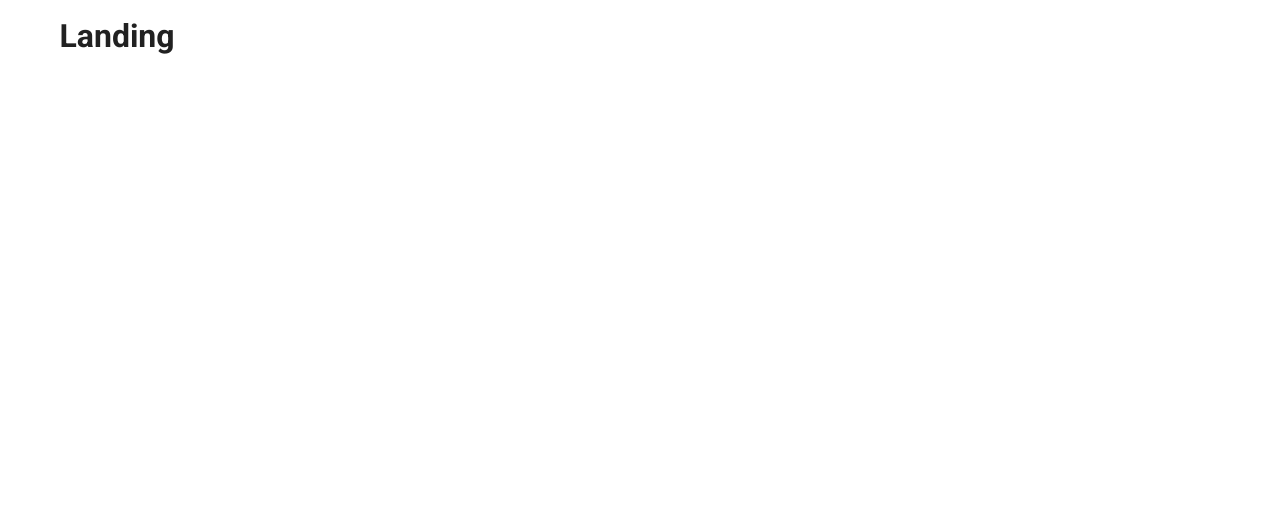
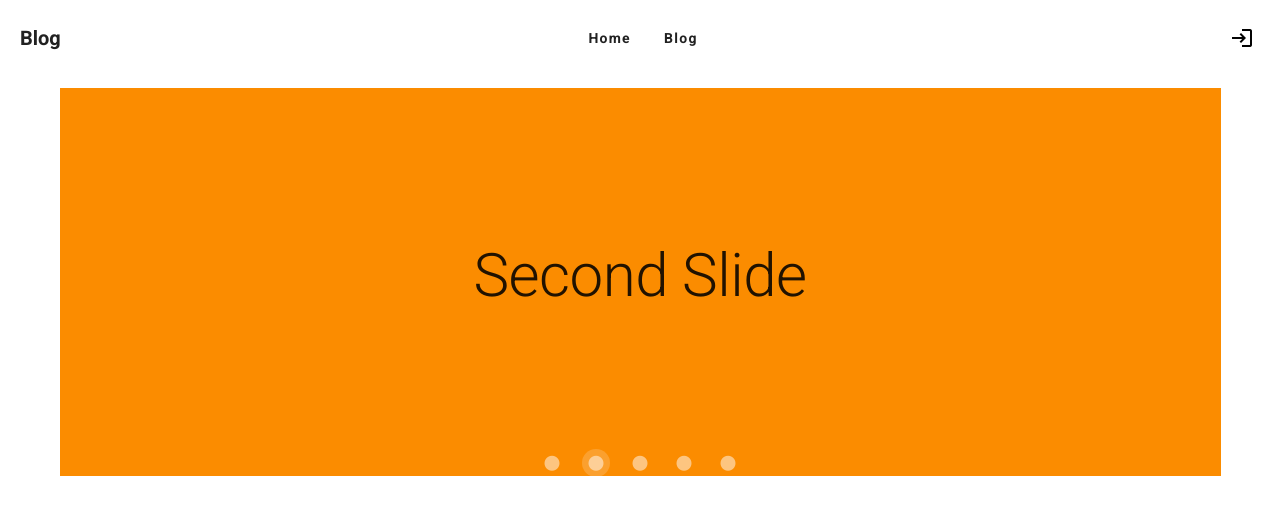
Before and after one commit to ibnushevayanto/nuxt-blog, a Nuxt app: page /Main/Landing/Landing in a window 1280 px wide. Shown: the top 514 px of the page. Built offline with nearby package versions, Linux system fonts and the light colour scheme.

Commit message:
Add Component Slider

```diff
--- a/assets/variables.scss
+++ b/assets/variables.scss
@@ -2,3 +2,6 @@
 //
 // The variables you want to modify
 // $font-size-root: 20px;
+
+$body-font-family: 'Nunito';
+@import '~vuetify/src/styles/styles.sass';
--- /dev/null
+++ b/components/Carousel/Carousel.js
@@ -0,0 +1,12 @@
+export default {
+  data: () => ({
+    colors: [
+      "indigo",
+      "warning",
+      "pink darken-2",
+      "red lighten-1",
+      "deep-purple accent-4"
+    ],
+    slides: ["First", "Second", "Third", "Fourth", "Fifth"]
+  })
+}
--- /dev/null
+++ b/components/Carousel/Carousel.vue
@@ -0,0 +1,16 @@
+<template>
+  <div>
+    <v-carousel cycle height="400" hide-delimiter-background show-arrows-on-hover>
+      <v-carousel-item v-for="(slide, i) in slides" :key="i">
+        <v-sheet :color="colors[i]" height="100%">
+          <v-row class="fill-height" align="center" justify="center">
+            <div class="display-3">{{ slide }} Slide</div>
+          </v-row>
+        </v-sheet>
+      </v-carousel-item>
+    </v-carousel>
+  </div>
+</template>
+
+<script src="./Carousel.js">
+</script>
--- a/layouts/default.vue
+++ b/layouts/default.vue
@@ -1,5 +1,17 @@
 <template>
   <v-app>
+    <div class="d-flex justify-space-between pa-5 align-center">
+      <v-toolbar-title class="font-weight-bold">Blog</v-toolbar-title>
+      <div>
+        <v-btn text class="text-capitalize font-weight-bold">Home</v-btn>
+        <v-btn text class="text-capitalize font-weight-bold">Blog</v-btn>
+      </div>
+      <div>
+        <v-btn icon color="black">
+          <v-icon>mdi-login</v-icon>
+        </v-btn>
+      </div>
+    </div>
     <v-content>
       <v-container>
         <nuxt />
--- a/nuxt.config.js
+++ b/nuxt.config.js
@@ -22,10 +22,15 @@ export default {
       }
     ],
     link: [{
-      rel: 'icon',
-      type: 'image/x-icon',
-      href: '/favicon.ico'
-    }]
+        rel: 'icon',
+        type: 'image/x-icon',
+        href: '/favicon.ico'
+      },
+      {
+        rel: 'stylesheet',
+        href: 'https://fonts.googleapis.com/css2?family=Nunito&display=swap'
+      }
+    ]
   },
   /*
    ** Customize the progress-bar color
@@ -63,6 +68,7 @@ export default {
    */
   vuetify: {
     customVariables: ['~/assets/variables.scss'],
+    treeShake: true,
     theme: {
       dark: false,
       themes: {
--- a/pages/Main/Landing/Landing.js
+++ b/pages/Main/Landing/Landing.js
@@ -0,0 +1,9 @@
+import AppCarousel from "@/components/Carousel/Carousel.vue";
+export default {
+  components: {
+    AppCarousel
+  },
+  data: () => ({
+
+  })
+};
--- a/pages/Main/Landing/Landing.vue
+++ b/pages/Main/Landing/Landing.vue
@@ -1,5 +1,10 @@
 <template>
-  <div>
-    <h1>Landing</h1>
-  </div>
+  <v-row>
+    <v-col>
+      <AppCarousel />
+    </v-col>
+  </v-row>
 </template>
+
+<script src="./Landing.js">
+</script>
```
